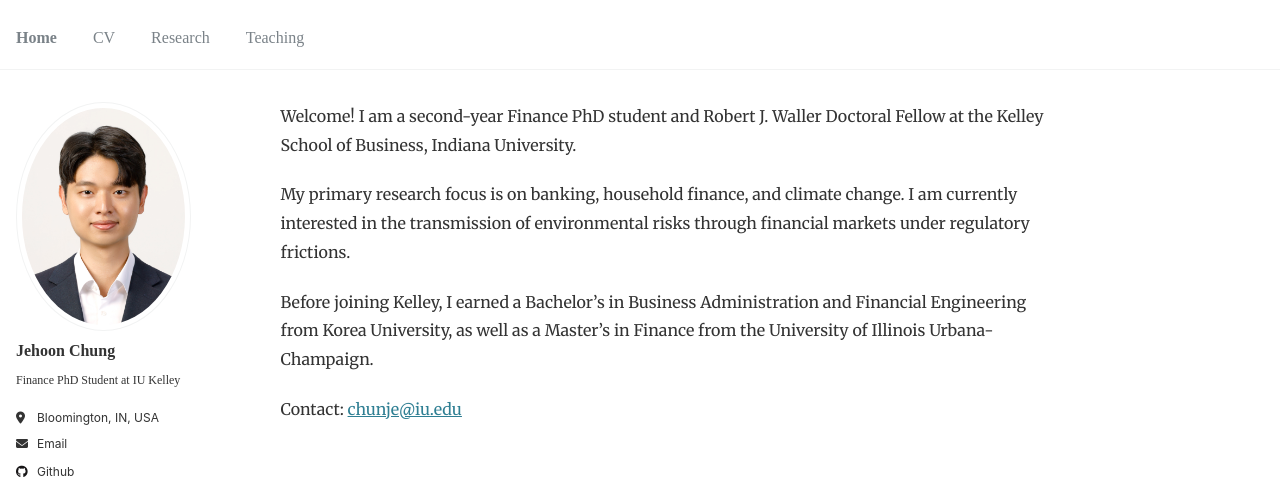
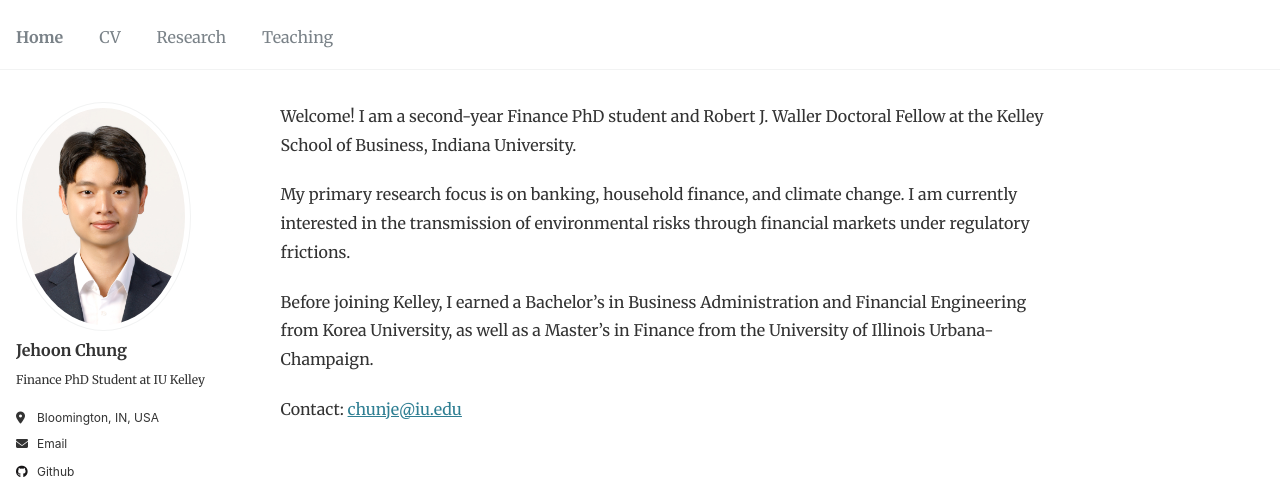
Before and after one commit to JehoonChung/jehoonchung.github.io, a Jekyll site: the page built from _pages/about.md, in a window 1280 px wide. Shown: the top 479 px of the page. Built offline with Jekyll 4.4.1, drawn with Linux system fonts in a browser that asks for light colours.

Commit message:
Update _custom.scss

```diff
--- a/_sass/_custom.scss
+++ b/_sass/_custom.scss
@@ -6,12 +6,12 @@
 .author__name,
 .author__bio,
 .author__urls-wrapper .btn--inverse {
-  font-family: 'PT Serif', serif !important;
+  font-family: 'Merriweather', serif !important;
 }
 /* Navigation tabs */
 .greedy-nav a,
 .nav__list a {
-  font-family: 'PT Serif', serif !important;
+  font-family: 'Merriweather', serif !important;
 }
 @media screen and (max-width: 768px) {
   /* Your existing perfect avatar and text centering (unchanged) */
```
